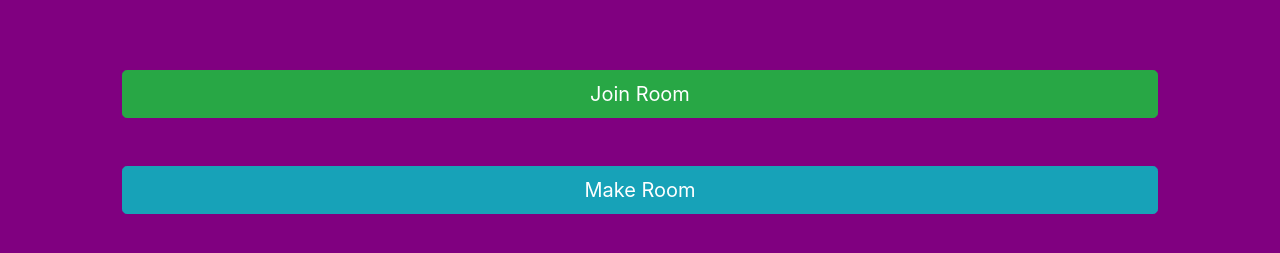
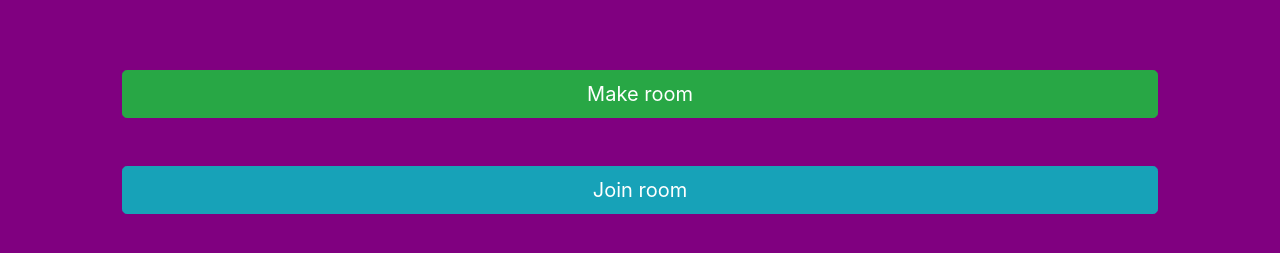
Before and after one commit to Berkyle/shishirs-dream, a React (Create React App) app: page / in a window 1280 px wide. Shown: the part 205-458 px from the top of the page. Built offline with nearby package versions, Linux system fonts and the light colour scheme.

Commit message:
login done, fuck spotify

```diff
--- a/src/App.js
+++ b/src/App.js
@@ -1,6 +1,8 @@
 import React from 'react';
 
 import { BrowserRouter as Router } from "react-router-dom";
+
+import { UserProvider } from './Contexts/UserContext';
 
 import Container from 'react-bootstrap/Container';
 import Jumbotron from 'react-bootstrap/Jumbotron';
@@ -21,7 +23,9 @@ const App = () => (
       </h1>
     </Jumbotron>
     <Container fluid={true} className="vh-100 pt-5" id="shishirs_dream_container">
-      <Routes />
+      <UserProvider>
+        <Routes />
+      </UserProvider>
     </Container>
   </Router>
 );
--- a/src/Components/Home.js
+++ b/src/Components/Home.js
@@ -1,31 +1,39 @@
-import React, { Fragment } from 'react'
+import React, { Fragment } from "react";
 
 import { Link } from "react-router-dom";
 
-import Row from 'react-bootstrap/Row';
-import Col from 'react-bootstrap/Col';
+import Row from "react-bootstrap/Row";
+import Col from "react-bootstrap/Col";
 
-import Button from 'react-bootstrap/Button';
+import Button from "react-bootstrap/Button";
 
-const Home = () => (
+const Home = () => {
+  return (
     <Fragment>
       <div>
         <Row className="justify-content-center py-4">
           <Col xs={10}>
-          <Link to="/joinroom">
-            <Button block size="lg" variant="success">Join Room</Button>
-          </Link>
+            <div>
+              <a href="https://accounts.spotify.com/authorize?client_id=632c2f03a03546c69393513c76e4735a&scope=playlist-read-collaborative&response_type=token&redirect_uri=http://localhost:3000/makeRoom">
+                <Button block size="lg" variant="success">
+                  Make room
+                </Button>
+              </a>
+            </div>
           </Col>
         </Row>
         <Row className="justify-content-center py-4">
           <Col xs={10}>
             <Link to="/login">
-            <Button block size="lg" variant="info">Make Room</Button>
+              <Button block size="lg" variant="info">
+                Join room
+              </Button>
             </Link>
           </Col>
         </Row>
       </div>
     </Fragment>
-)
+  );
+};
 
 export default Home;
--- /dev/null
+++ b/src/Components/MakeRoom.js
@@ -0,0 +1,21 @@
+import React, {useContext, useEffect} from 'react';
+
+import { UserContext } from '../Contexts/UserContext';
+
+const MakeRoom = props => {
+
+    const { user, setUser } = useContext(UserContext);
+
+    useEffect(() => {
+        if(user === {} && window.location.href.includes("access_token")) {
+            var access_token = window.location.href.split("=")[1].split("&")[0];
+            setUser(access_token);
+        }
+    })
+
+    return (
+        <div></div>
+    )
+}
+
+export default MakeRoom;
--- a/src/Components/Routes.js
+++ b/src/Components/Routes.js
@@ -3,17 +3,17 @@ import React from "react";
 import { Switch, Route } from "react-router-dom";
 
 import Home from './Home';
-import LoginPage from './LoginPage';
 import NotFound from './NotFound';
 import ViewRoom from './ViewRoom';
 import JoinRoom from './Room';
+import MakeRoom from './MakeRoom';
 
 const Routes = () => (
   <Switch>
     <Route component={Home} path="/" exact />
-    <Route component={LoginPage} path="/login" exact />
     <Route component={ViewRoom} path="/view" exact />
     <Route component={JoinRoom} path="/joinroom" exact />
+    <Route component={MakeRoom} path="/makeRoom" exact/>
     <Route component={NotFound} />
   </Switch>
 )
--- /dev/null
+++ b/src/Contexts/UserContext.js
@@ -0,0 +1,23 @@
+import React, { useState, createContext } from 'react';
+
+// import { auth } from '../Firebase/firebase';
+// import UserReducer from '../Reducers/User.Reducer';
+
+export const UserContext = createContext();
+
+export const UserProvider = props => {
+    const [user, setUser] = useState({});
+
+//   auth.onAuthStateChanged((user) => {
+//     console.log('yoooo!')
+//     console.log(user);
+//     if (user) dispatchToEvents({ type: 'LOGIN', user })
+//     else dispatchToEvents({ type: 'LOGIN' })
+//   });
+
+  return (
+    <UserContext.Provider value={{user, setUser}}>
+      {props.children}
+    </UserContext.Provider>
+  )
+};
```
Also changed, not shown: 1 other file (tests, documents, lock files or other folders). Lines whose indentation alone changed are shown as unchanged.
